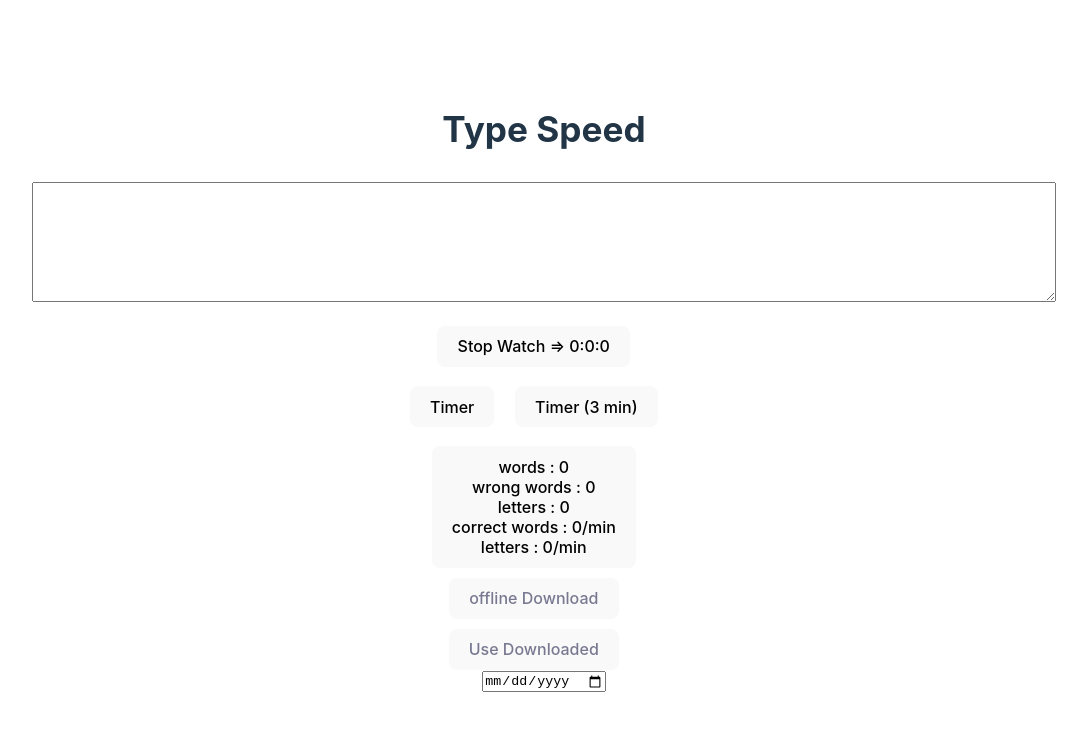
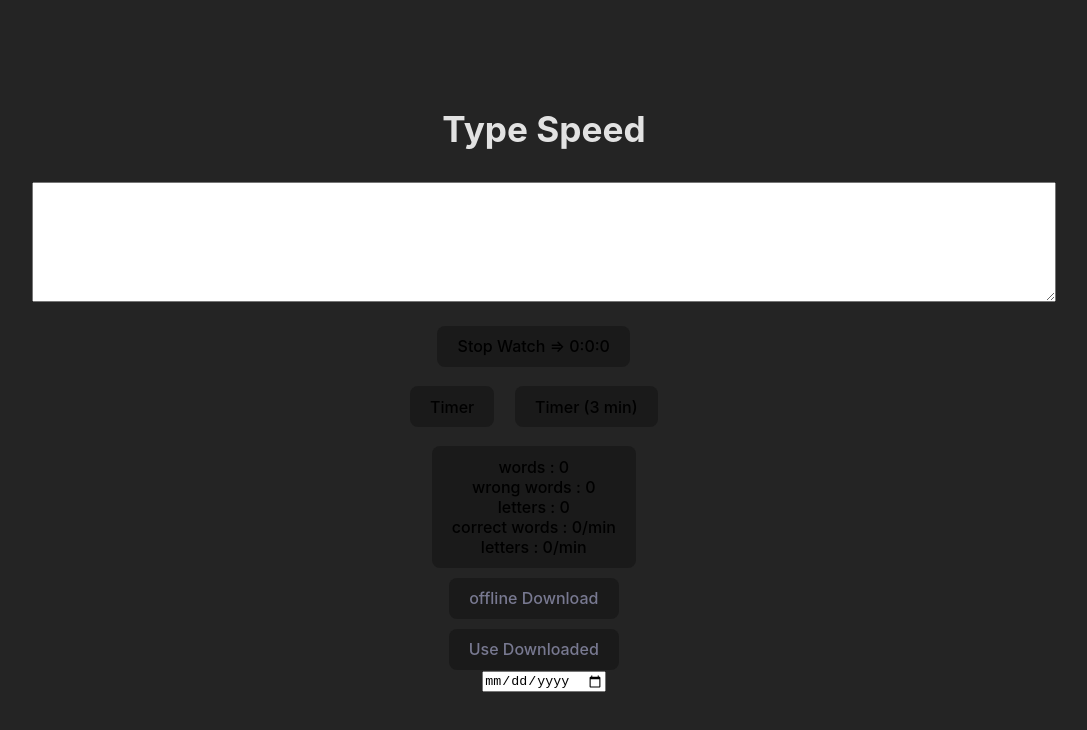
Before and after one commit to EmmanuelAkigbogun/love, a React (Vite) app in the folder love/: page / in a window 1280 px wide. Shown: the top 730 px of the page, without its empty margins (96-1183 px from the left). Built offline with nearby package versions, Linux system fonts and the light colour scheme; no server answers.

Commit message:
Update index.css

```diff
--- a/love/src/index.css
+++ b/love/src/index.css
@@ -1,8 +1,6 @@
 :root {
   font-family: Inter, system-ui, Avenir, Helvetica, Arial, sans-serif;
   line-height: 1.2;
-
-  color-scheme: dark light;
   color: rgba(255, 255, 255, 0.87);
   background-color: #242424;
 
@@ -53,16 +51,3 @@ button:focus,
 button:focus-visible {
   outline: 4px auto -webkit-focus-ring-color;
 }
-
-@media (prefers-color-scheme: light) {
-  :root {
-    color: #213547;
-    background-color: #ffffff;
-  }
-  a:hover {
-    color: #747bff;
-  }
-  button {
-    background-color: #f9f9f9;
-  }
-}
```
